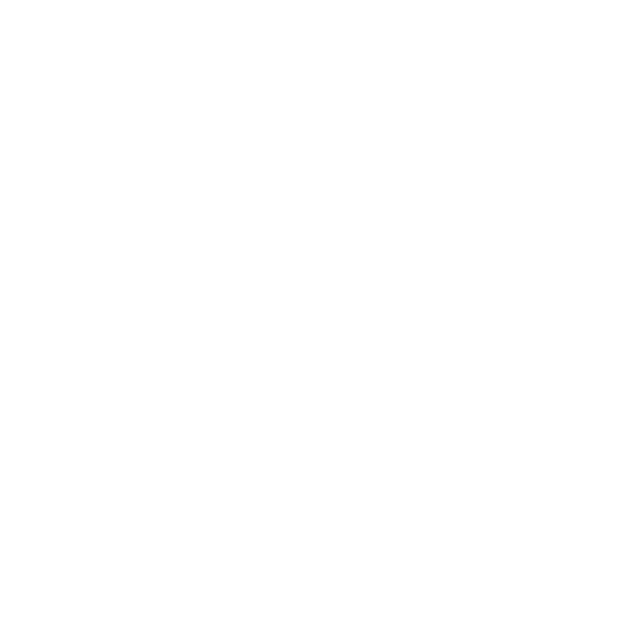
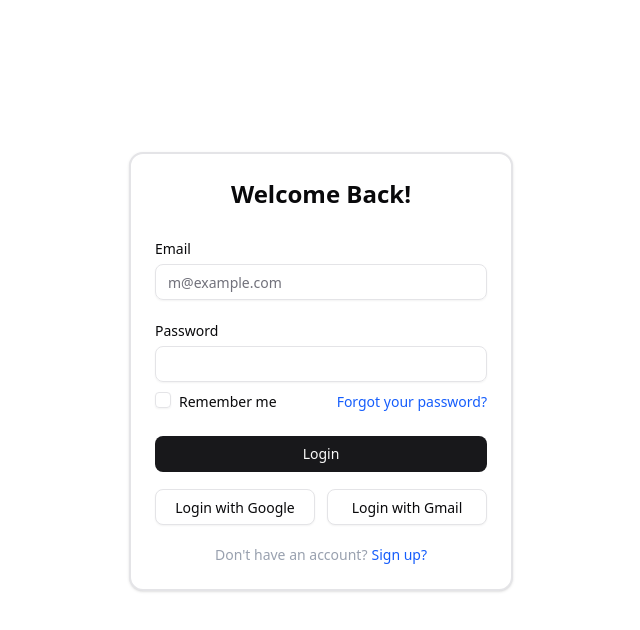
Before and after one commit to Yehguy02/Yum-Teen-Web-Project, a React (Vite) app in the folder front/: page /login in a window 1280 px wide. Before the commit this address had no page. Shown: the top 630 px of the page, without its empty margins (319-959 px from the left). Built offline with nearby package versions, Linux system fonts and the light colour scheme.

Commit message:
login without icon and shit

```diff
--- a/front/package.json
+++ b/front/package.json
@@ -10,6 +10,9 @@
     "preview": "vite preview"
   },
   "dependencies": {
+    "@radix-ui/react-checkbox": "^1.3.3",
+    "@radix-ui/react-label": "^2.1.7",
+    "@radix-ui/react-slot": "^1.2.3",
     "@tailwindcss/vite": "^4.1.14",
     "class-variance-authority": "^0.7.1",
     "clsx": "^2.1.1",
--- a/front/src/App.tsx
+++ b/front/src/App.tsx
@@ -1,5 +1,8 @@
+import { useState } from 'react'
+import reactLogo from './assets/react.svg'
+import viteLogo from '/vite.svg'
 import './App.css'
-import { Card } from './components/ui/card'
+
 function App() {
   const [count, setCount] = useState(0)
 
--- /dev/null
+++ b/front/src/components/ui/button.tsx
@@ -0,0 +1,60 @@
+import * as React from "react"
+import { Slot } from "@radix-ui/react-slot"
+import { cva, type VariantProps } from "class-variance-authority"
+
+import { cn } from "@/lib/utils"
+
+const buttonVariants = cva(
+  "inline-flex items-center justify-center gap-2 whitespace-nowrap rounded-md text-sm font-medium transition-all disabled:pointer-events-none disabled:opacity-50 [&_svg]:pointer-events-none [&_svg:not([class*='size-'])]:size-4 shrink-0 [&_svg]:shrink-0 outline-none focus-visible:border-ring focus-visible:ring-ring/50 focus-visible:ring-[3px] aria-invalid:ring-destructive/20 dark:aria-invalid:ring-destructive/40 aria-invalid:border-destructive",
+  {
+    variants: {
+      variant: {
+        default: "bg-primary text-primary-foreground hover:bg-primary/90",
+        destructive:
+          "bg-destructive text-white hover:bg-destructive/90 focus-visible:ring-destructive/20 dark:focus-visible:ring-destructive/40 dark:bg-destructive/60",
+        outline:
+          "border bg-background shadow-xs hover:bg-accent hover:text-accent-foreground dark:bg-input/30 dark:border-input dark:hover:bg-input/50",
+        secondary:
+          "bg-secondary text-secondary-foreground hover:bg-secondary/80",
+        ghost:
+          "hover:bg-accent hover:text-accent-foreground dark:hover:bg-accent/50",
+        link: "text-primary underline-offset-4 hover:underline",
+      },
+      size: {
+        default: "h-9 px-4 py-2 has-[>svg]:px-3",
+        sm: "h-8 rounded-md gap-1.5 px-3 has-[>svg]:px-2.5",
+        lg: "h-10 rounded-md px-6 has-[>svg]:px-4",
+        icon: "size-9",
+        "icon-sm": "size-8",
+        "icon-lg": "size-10",
+      },
+    },
+    defaultVariants: {
+      variant: "default",
+      size: "default",
+    },
+  }
+)
+
+function Button({
+  className,
+  variant,
+  size,
+  asChild = false,
+  ...props
+}: React.ComponentProps<"button"> &
+  VariantProps<typeof buttonVariants> & {
+    asChild?: boolean
+  }) {
+  const Comp = asChild ? Slot : "button"
+
+  return (
+    <Comp
+      data-slot="button"
+      className={cn(buttonVariants({ variant, size, className }))}
+      {...props}
+    />
+  )
+}
+
+export { Button, buttonVariants }
--- /dev/null
+++ b/front/src/components/ui/checkbox.tsx
@@ -0,0 +1,30 @@
+import * as React from "react"
+import * as CheckboxPrimitive from "@radix-ui/react-checkbox"
+import { CheckIcon } from "lucide-react"
+
+import { cn } from "@/lib/utils"
+
+function Checkbox({
+  className,
+  ...props
+}: React.ComponentProps<typeof CheckboxPrimitive.Root>) {
+  return (
+    <CheckboxPrimitive.Root
+      data-slot="checkbox"
+      className={cn(
+        "peer border-input dark:bg-input/30 data-[state=checked]:bg-primary data-[state=checked]:text-primary-foreground dark:data-[state=checked]:bg-primary data-[state=checked]:border-primary focus-visible:border-ring focus-visible:ring-ring/50 aria-invalid:ring-destructive/20 dark:aria-invalid:ring-destructive/40 aria-invalid:border-destructive size-4 shrink-0 rounded-[4px] border shadow-xs transition-shadow outline-none focus-visible:ring-[3px] disabled:cursor-not-allowed disabled:opacity-50",
+        className
+      )}
+      {...props}
+    >
+      <CheckboxPrimitive.Indicator
+        data-slot="checkbox-indicator"
+        className="flex items-center justify-center text-current transition-none"
+      >
+        <CheckIcon className="size-3.5" />
+      </CheckboxPrimitive.Indicator>
+    </CheckboxPrimitive.Root>
+  )
+}
+
+export { Checkbox }
--- /dev/null
+++ b/front/src/components/ui/input.tsx
@@ -0,0 +1,21 @@
+import * as React from "react"
+
+import { cn } from "@/lib/utils"
+
+function Input({ className, type, ...props }: React.ComponentProps<"input">) {
+  return (
+    <input
+      type={type}
+      data-slot="input"
+      className={cn(
+        "file:text-foreground placeholder:text-muted-foreground selection:bg-primary selection:text-primary-foreground dark:bg-input/30 border-input h-9 w-full min-w-0 rounded-md border bg-transparent px-3 py-1 text-base shadow-xs transition-[color,box-shadow] outline-none file:inline-flex file:h-7 file:border-0 file:bg-transparent file:text-sm file:font-medium disabled:pointer-events-none disabled:cursor-not-allowed disabled:opacity-50 md:text-sm",
+        "focus-visible:border-ring focus-visible:ring-ring/50 focus-visible:ring-[3px]",
+        "aria-invalid:ring-destructive/20 dark:aria-invalid:ring-destructive/40 aria-invalid:border-destructive",
+        className
+      )}
+      {...props}
+    />
+  )
+}
+
+export { Input }
--- /dev/null
+++ b/front/src/components/ui/label.tsx
@@ -0,0 +1,22 @@
+import * as React from "react"
+import * as LabelPrimitive from "@radix-ui/react-label"
+
+import { cn } from "@/lib/utils"
+
+function Label({
+  className,
+  ...props
+}: React.ComponentProps<typeof LabelPrimitive.Root>) {
+  return (
+    <LabelPrimitive.Root
+      data-slot="label"
+      className={cn(
+        "flex items-center gap-2 text-sm leading-none font-medium select-none group-data-[disabled=true]:pointer-events-none group-data-[disabled=true]:opacity-50 peer-disabled:cursor-not-allowed peer-disabled:opacity-50",
+        className
+      )}
+      {...props}
+    />
+  )
+}
+
+export { Label }
--- a/front/src/main.tsx
+++ b/front/src/main.tsx
@@ -2,11 +2,14 @@
 import { BrowserRouter, Route, Routes } from "react-router"
 import './index.css'
 import App from './App.tsx'
-
+import Login from './pages/Login.tsx'
+import Signup from './pages/Signup.tsx'
 createRoot(document.getElementById('root')!).render(
   <BrowserRouter>
     <Routes>
       <Route path="about" element={<App />} />
+      <Route path="/login" element={<Login />}/>
+      <Route path="/signup" element={<Signup />}/>
     </Routes>
   </BrowserRouter>,
 )
--- a/front/src/pages/Login.tsx
+++ b/front/src/pages/Login.tsx
@@ -1,10 +1,83 @@
-import { Card } from "@/components/ui/card";
+import { Button } from "@/components/ui/button"
+import {
+  Card,
+  CardContent,
+  CardFooter,
+  CardHeader,
+  CardTitle,
+} from "@/components/ui/card"
+import { Input } from "@/components/ui/input"
+import { Label } from "@/components/ui/label"
+import { Checkbox } from "@/components/ui/checkbox"
+function App() {
 
-function Login(){
-    return(
-        <>
-        </>
-    )
+  return (
+    <>
+    <div className='flex justify-center items-center mt-30'>
+        <Card className="w-full max-w-sm border-2">
+      <CardHeader>
+        <CardTitle className="text-2xl">Welcome Back!</CardTitle>
+      </CardHeader>
+      <CardContent>
+        <form>
+          <div className="flex flex-col gap-6">
+            <div className="grid gap-2">
+              <Label htmlFor="email">Email</Label>
+              <Input
+                id="email"
+                type="email"
+                placeholder="m@example.com"
+                required
+              />
+            </div>
+            <div className="grid gap-2">
+              <div className="flex items-center">
+                <Label htmlFor="password">Password</Label>
+              </div>
+              <Input id="password" type="password" required />
+            </div>
+          </div>
+          <div className="mt-2.5">
+            <div className="flex space-x-2 ">
+            <Checkbox id="terms" />
+            <Label htmlFor="terms">Remember me</Label>
+            <a
+                  href="#"
+                  className="ml-auto inline-block text-sm underline-offset-4 hover:underline text-blue-600"
+                >
+                  Forgot your password?
+                </a>
+            </div>
+        </div>
+        </form>
+      </CardContent>
+      <CardFooter className="flex-col gap-2">
+        <Button type="submit" className="w-full">
+          Login
+        </Button>
+        <hr />
+        <div className="flex gap-3">
+            <Button variant="outline" className="w-40 inline-block">
+                Login with Google
+            </Button>
+            <Button variant="outline" className="inline-block w-40">
+                Login with Gmail
+            </Button>
+        </div>
+        <div className="flex space-x-1 text-sm mt-3">
+            <a className="text-gray-400">Don't have an account?</a>
+        <a
+            href="#"
+            className=" underline-offset-4 hover:underline text-blue-600">
+            Sign up?
+        </a>
+        </div>
+      </CardFooter>
+    </Card>
+    </div>
 
+    </>
+  )
 }
-export default Login;
+
+export default App
--- /dev/null
+++ b/front/src/pages/Signup.tsx
@@ -0,0 +1,13 @@
+function Signup(){
+    return (
+        <>
+        <div className='flex justify-center items-center mt-30'>
+            <Card>
+
+            </Card>
+        </div>
+        </>
+    );
+}
+
+export default Signup
```
Also changed, not shown: 1 other file (tests, documents, lock files or other folders).
